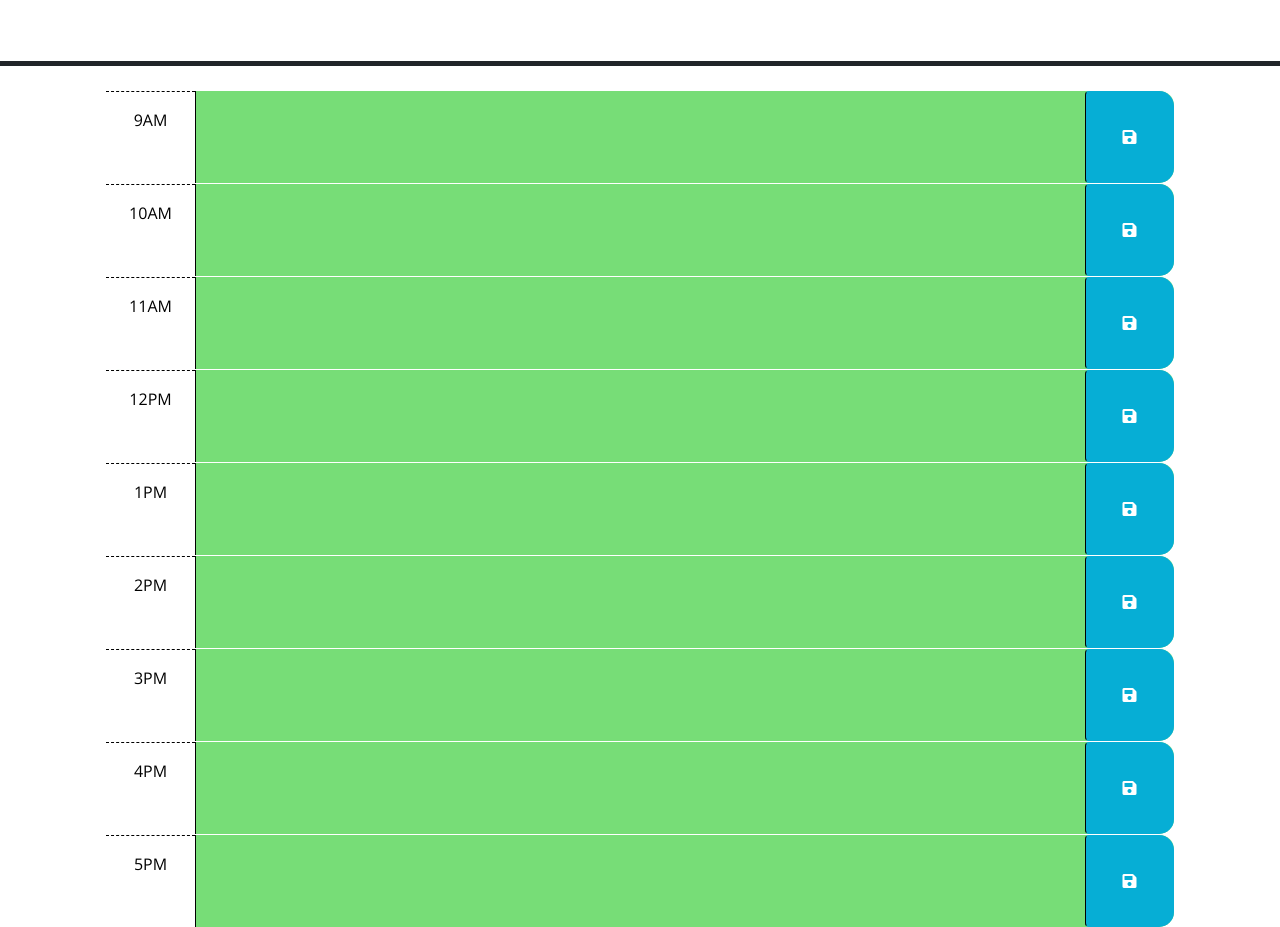
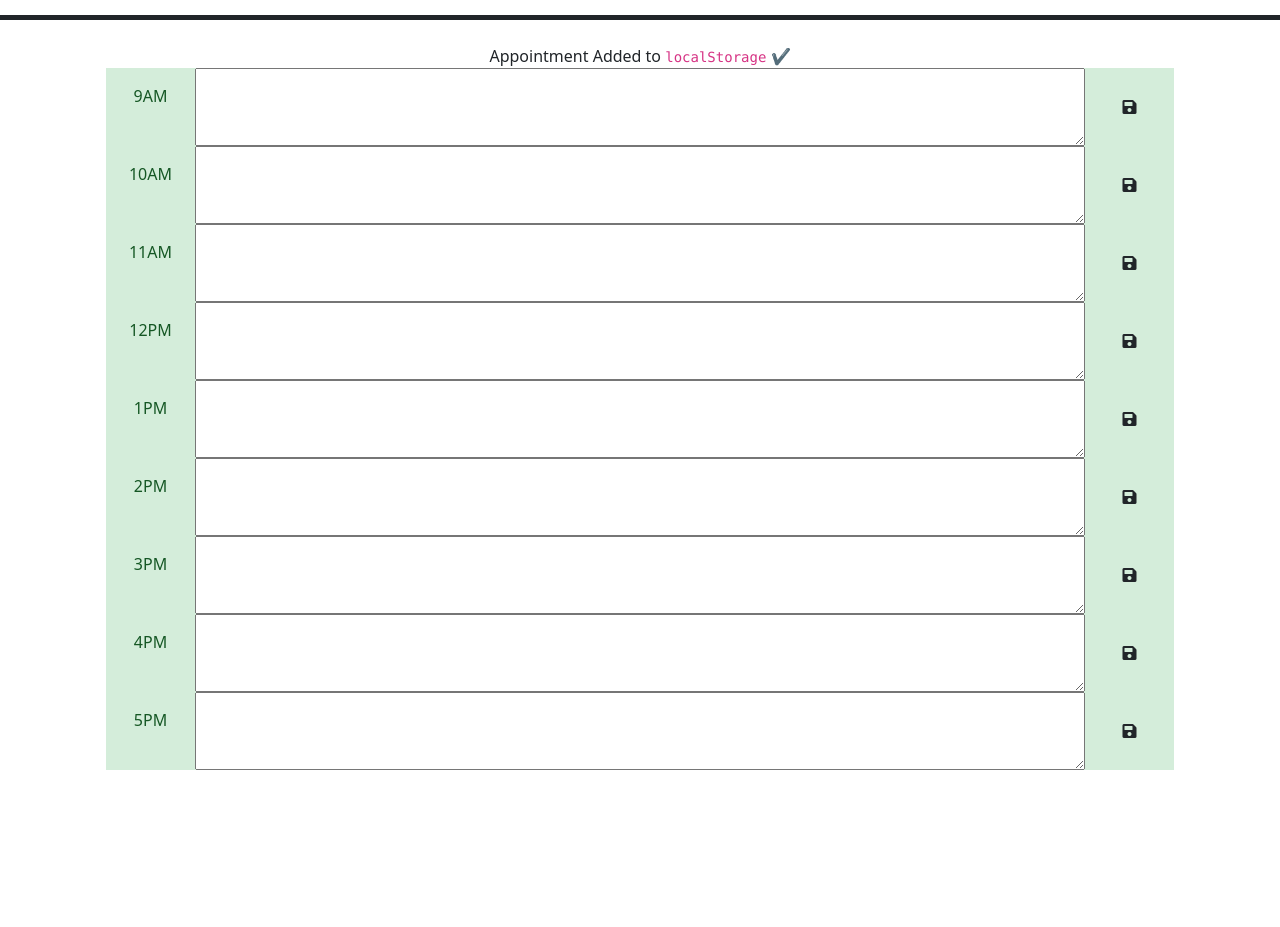
Before and after one commit to iHyphy/Day-Planner, a plain HTML site: page index.html in a window 1280 px wide. Shown: the part 212-1139 px from the top of the page. After the commit the page ends 982 px from the top, so only its background shows below. Drawn offline with nearby package versions, Linux system fonts and the light colour scheme.

Commit message:
Added right code

```diff
--- a/index.html
+++ b/index.html
@@ -1,27 +1,15 @@
 <!DOCTYPE html>
 <html lang="en">
 <head>
-    <meta charset="UTF-8" />
-    <meta name="viewport" content="width=device-width, initial-scale=1.0" />
-    <meta http-equiv="X-UA-Compatible" content="ie=edge" />
-    <link
-      rel="stylesheet"
-      href="https://cdn.jsdelivr.net/npm/bootstrap@5.1.3/dist/css/bootstrap.min.css"
-    />
-    <link
-      rel="stylesheet"
-      href="https://use.fontawesome.com/releases/v5.8.1/css/all.css"
-      integrity="sha384-50oBUHEmvpQ+1lW4y57PTFmhCaXp0ML5d60M1M7uH2+nqUivzIebhndOJK28anvf"
-      crossorigin="anonymous"
-    />
-    <link
-      href="https://fonts.googleapis.com/css?family=Open+Sans&display=swap"
-      rel="stylesheet"
-    />
-    <link rel="stylesheet" href="style.css" />
+    <meta charset="UTF-8">
+    <meta name="viewport" content="width=device-width, initial-scale=1.0">
+    <meta http-equiv="X-UA-Compatible" content="ie=edge">
+    <link rel="stylesheet" href="https://cdn.jsdelivr.net/npm/bootstrap@5.1.3/dist/css/bootstrap.min.css">
+    <link rel="stylesheet" href="https://use.fontawesome.com/releases/v5.8.1/css/all.css" integrity="sha384-50oBUHEmvpQ+1lW4y57PTFmhCaXp0ML5d60M1M7uH2+nqUivzIebhndOJK28anvf" crossorigin="anonymous">
+    <link href="https://fonts.googleapis.com/css?family=Open+Sans&display=swap" rel="stylesheet">
+    <link rel="stylesheet" href="style.css">
     <title>Work Day Scheduler</title>
 </head>
-
 <body>
     <header class="p-5 mb-4 border-5 border-bottom border-dark text-center">
         <h1 class="display-3">Work Day Scheduler</h1>
@@ -32,77 +20,12 @@
         Appointment Added to <code>localStorage</code> ✔️
     </section>
     <div class="container-lg px-5">
-      <div id="hour-9" class="row time-block">
-        <div class="col-2 col-md-1 hour text-center py-3">9AM</div>
-        <textarea class="col-8 col-md-10 description" rows="3"> </textarea>
-        <button class="btn saveBtn col-2 col-md-1" aria-label="save">
-          <i class="fas fa-save" aria-hidden="true"></i>
-        </button>
-      </div>
-      <div id="hour-10" class="row time-block">
-        <div class="col-2 col-md-1 hour text-center py-3">10AM</div>
-        <textarea class="col-8 col-md-10 description" rows="3"> </textarea>
-        <button class="btn saveBtn col-2 col-md-1" aria-label="save">
-          <i class="fas fa-save" aria-hidden="true"></i>
-        </button>
-      </div>
-      <div id="hour-11" class="row time-block">
-        <div class="col-2 col-md-1 hour text-center py-3">11AM</div>
-        <textarea class="col-8 col-md-10 description" rows="3"> </textarea>
-        <button class="btn saveBtn col-2 col-md-1" aria-label="save">
-          <i class="fas fa-save" aria-hidden="true"></i>
-        </button>
-      </div>
-      <div id="hour-12" class="row time-block">
-        <div class="col-2 col-md-1 hour text-center py-3">12PM</div>
-        <textarea class="col-8 col-md-10 description" rows="3"> </textarea>
-        <button class="btn saveBtn col-2 col-md-1" aria-label="save">
-          <i class="fas fa-save" aria-hidden="true"></i>
-        </button>
-      </div>
-      <div id="hour-13" class="row time-block">
-        <div class="col-2 col-md-1 hour text-center py-3">1PM</div>
-        <textarea class="col-8 col-md-10 description" rows="3"> </textarea>
-        <button class="btn saveBtn col-2 col-md-1" aria-label="save">
-          <i class="fas fa-save" aria-hidden="true"></i>
-        </button>
-      </div>
-      <div id="hour-14" class="row time-block">
-        <div class="col-2 col-md-1 hour text-center py-3">2PM</div>
-        <textarea class="col-8 col-md-10 description" rows="3"> </textarea>
-        <button class="btn saveBtn col-2 col-md-1" aria-label="save">
-          <i class="fas fa-save" aria-hidden="true"></i>
-        </button>
-      </div>
-      <div id="hour-15" class="row time-block">
-        <div class="col-2 col-md-1 hour text-center py-3">3PM</div>
-        <textarea class="col-8 col-md-10 description" rows="3"> </textarea>
-        <button class="btn saveBtn col-2 col-md-1" aria-label="save">
-          <i class="fas fa-save" aria-hidden="true"></i>
-        </button>
-      </div>
-      <div id="hour-16" class="row time-block">
-        <div class="col-2 col-md-1 hour text-center py-3">4PM</div>
-        <textarea class="col-8 col-md-10 description" rows="3"> </textarea>
-        <button class="btn saveBtn col-2 col-md-1" aria-label="save">
-          <i class="fas fa-save" aria-hidden="true"></i>
-        </button>
-      </div>
-      <div id="hour-17" class="row time-block">
-        <div class="col-2 col-md-1 hour text-center py-3">5PM</div>
-        <textarea class="col-8 col-md-10 description" rows="3"> </textarea>
-        <button class="btn saveBtn col-2 col-md-1" aria-label="save">
-          <i class="fas fa-save" aria-hidden="true"></i>
-        </button>
+        <div class="time-blocks">
+            <!-- Time Blocks will be dynamically generated here -->
         </div>
     </div>
     <script src="https://code.jquery.com/jquery-3.4.1.min.js"></script>
-    <script
-      src="https://cdn.jsdelivr.net/npm/dayjs@1.11.3/dayjs.min.js"
-      integrity="sha256-iu/zLUB+QgISXBLCW/mcDi/rnf4m4uEDO0wauy76x7U="
-      crossorigin="anonymous"
-    ></script>
-
+    <script src="https://cdn.jsdelivr.net/npm/dayjs@1.11.3/dayjs.min.js" integrity="sha256-iu/zLUB+QgISXBLCW/mcDi/rnf4m4uEDO0wauy76x7U=" crossorigin="anonymous"></script>
     <script src="script.js"></script>
 </body>
 </html>
--- a/script.js
+++ b/script.js
@@ -1,60 +1,30 @@
-$(document).ready(function () {
-  // listen for save button clicks
-  $('.saveBtn').on('click', function () {
-    // get nearby values
-    var value = $(this).siblings('.description').val();
-    var time = $(this).parent().attr('id');
+$(document).ready(function() {
+  const hours = [
+      "9AM", "10AM", "11AM", "12PM", "1PM", "2PM", "3PM", "4PM", "5PM"
+  ];
 
-    // save in localStorage
-    localStorage.setItem(time, value);
+  const timeBlocks = $('.time-blocks');
 
-    // Show notification that item was saved to localStorage by adding class 'show'
-    $('.notification').addClass('show');
+  hours.forEach(hour => {
+      const currentHour = dayjs().format('hA');
+      const hourId = hour.replace(/[^\w\s]/gi, '').toLowerCase();
+      let timeBlockClass = 'future';
 
-    // Timeout to remove 'show' class after 5 seconds
-    setTimeout(function () {
-      $('.notification').removeClass('show');
-    }, 5000);
+      if (hour === currentHour) {
+          timeBlockClass = 'present';
+      } else if (dayjs().isAfter(dayjs(hour, 'hA'))) {
+          timeBlockClass = 'past';
+      }
+
+      const timeBlockHTML = `
+          <div id="hour-${hourId}" class="row time-block ${timeBlockClass}">
+              <div class="col-2 col-md-1 hour text-center py-3">${hour}</div>
+              <textarea class="col-8 col-md-10 description" rows="3"></textarea>
+              <button class="btn saveBtn col-2 col-md-1" aria-label="save">
+                  <i class="fas fa-save" aria-hidden="true"></i>
+              </button>
+          </div>
+      `;
+      timeBlocks.append(timeBlockHTML);
   });
-
-  function hourUpdater() {
-    // get current number of hours
-    var currentHour = dayjs().hour();
-
-    // loop over time blocks
-    $('.time-block').each(function () {
-      var blockHour = parseInt($(this).attr('id').split('-')[1]);
-
-      // check if we've moved past this time
-      if (blockHour < currentHour) {
-        $(this).addClass('past');
-      } else if (blockHour === currentHour) {
-        $(this).removeClass('past');
-        $(this).addClass('present');
-      } else {
-        $(this).removeClass('past');
-        $(this).removeClass('present');
-        $(this).addClass('future');
-      }
-    });
-  }
-
-  hourUpdater();
-
-  // set up interval to check if current time needs to be updated
-  setInterval(hourUpdater, 15000);
-
-  // load any saved data from localStorage
-  $('#hour-9 .description').val(localStorage.getItem('hour-9'));
-  $('#hour-10 .description').val(localStorage.getItem('hour-10'));
-  $('#hour-11 .description').val(localStorage.getItem('hour-11'));
-  $('#hour-12 .description').val(localStorage.getItem('hour-12'));
-  $('#hour-13 .description').val(localStorage.getItem('hour-13'));
-  $('#hour-14 .description').val(localStorage.getItem('hour-14'));
-  $('#hour-15 .description').val(localStorage.getItem('hour-15'));
-  $('#hour-16 .description').val(localStorage.getItem('hour-16'));
-  $('#hour-17 .description').val(localStorage.getItem('hour-17'));
-
-  // display current day on page
-  $('#currentDay').text(dayjs().format('dddd, MMMM D, YYYY'));
 });
--- a/style.css
+++ b/style.css
@@ -1,69 +1,19 @@
-body {
-  font-family: 'Open Sans', sans-serif;
-  font-size: 16px;
+/* style.css */
+
+/* Past time blocks */
+.past {
+  background-color: #f8d7da;
+  color: #721c24;
 }
 
-textarea {
-  background: transparent;
-  border: none;
-  resize: none;
-  color: #000000;
-  border-left: 1px solid black;
-  padding: 10px;
+/* Present time block */
+.present {
+  background-color: #cce5ff;
+  color: #004085;
 }
 
-.description {
-  white-space: pre-wrap;
+/* Future time blocks */
+.future {
+  background-color: #d4edda;
+  color: #155724;
 }
-
-.time-block {
-  border-radius: 15px;
-}
-
-.row {
-  border-top: 1px solid white;
-}
-
-.hour {
-  background-color: #ffffff;
-  color: #000000;
-  border-top: 1px dashed #000000;
-}
-
-.past {
-  background-color: #d3d3d3;
-  color: white;
-}
-
-.present {
-  background-color: #ff6961;
-  color: white;
-}
-
-.future {
-  background-color: #77dd77;
-  color: white;
-}
-
-.saveBtn {
-  border-left: 1px solid black;
-  border-top-right-radius: 15px;
-  border-bottom-right-radius: 15px;
-  background-color: #06aed5;
-  color: white;
-}
-
-.saveBtn i:hover {
-  font-size: 20px;
-  transition: all 0.3s ease-in-out;
-}
-
-.notification {
-  display: none;
-  padding-bottom: 10px;
-  color: black;
-}
-
-.show {
-  display: block;
-}
```
Lines whose indentation alone changed are shown as unchanged.
